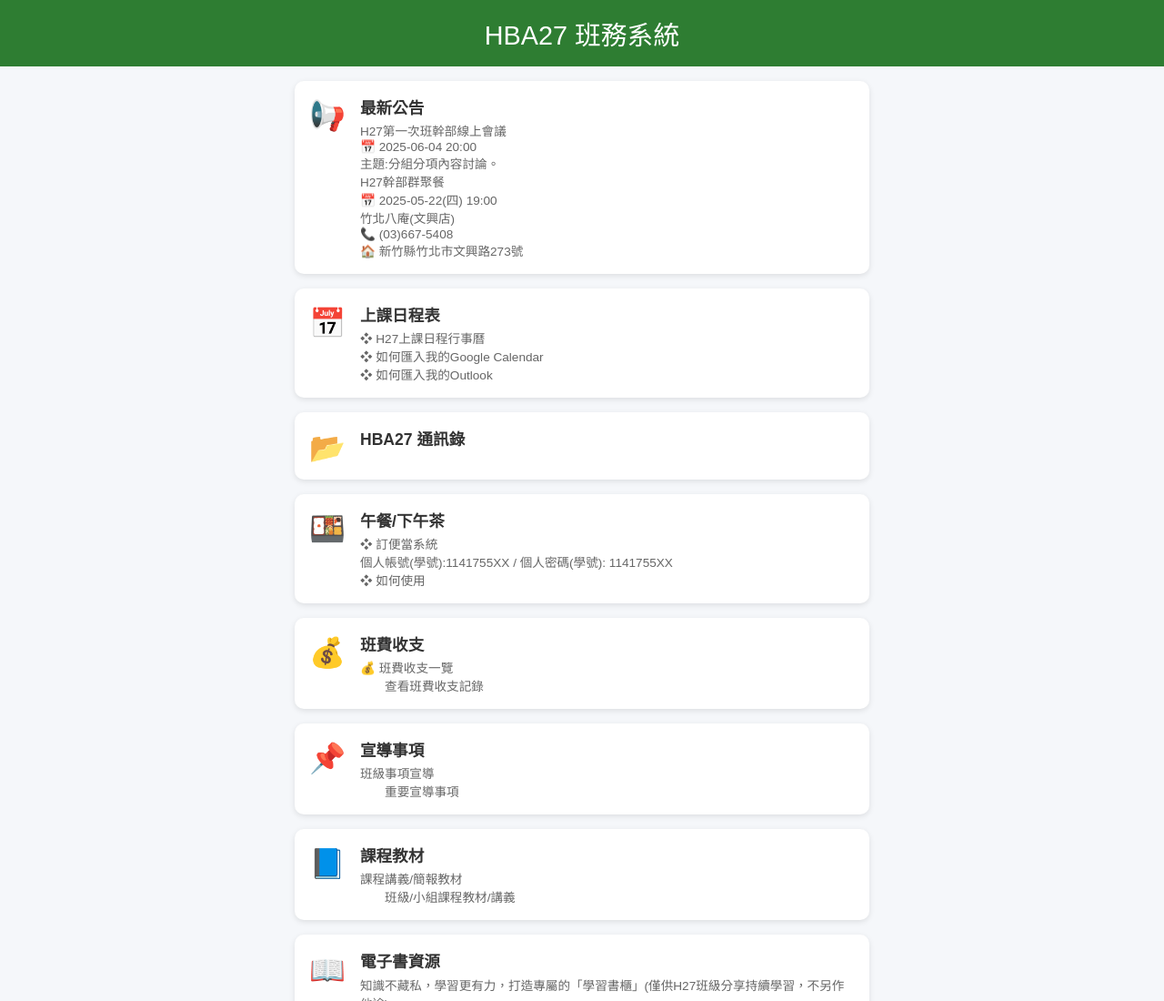
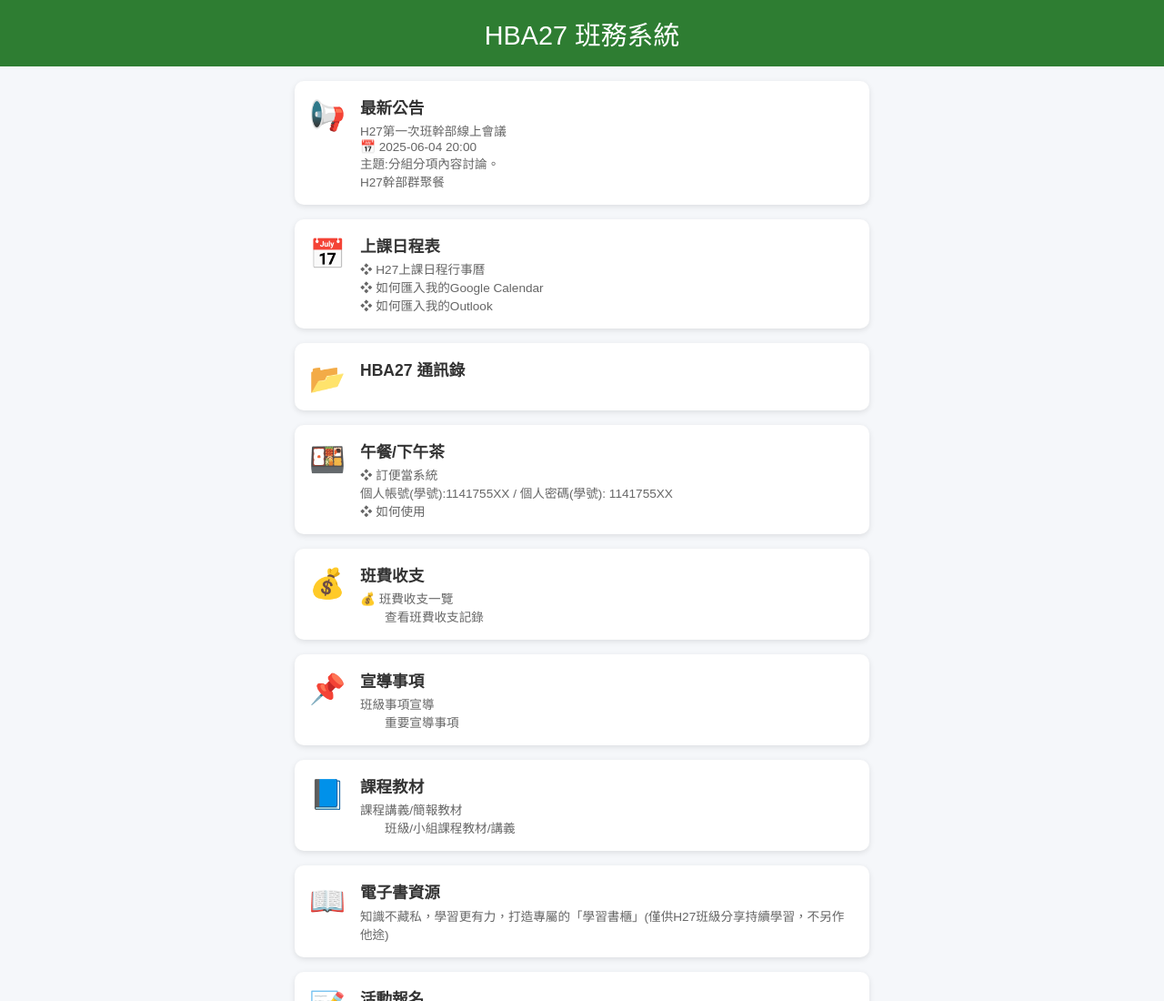
Before and after one commit to nthuh27/HBA27-Class, a plain HTML site: page index.html in a window 1280 px wide. Shown: the top 1100 px of the page at 91% size. Drawn offline with Linux system fonts and the light colour scheme.

Commit message:
Update index.html

```diff
--- a/index.html
+++ b/index.html
@@ -80,10 +80,7 @@
 📅 2025-06-04 20:00
 主題:分組分項內容討論。
 H27幹部群聚餐
-📅 2025-05-22(四) 19:00
-竹北八庵(文興店)
-📞 (03)667-5408
-🏠 新竹縣竹北市文興路273號</div>
+</div>
       </div>
     </a>
 
```
